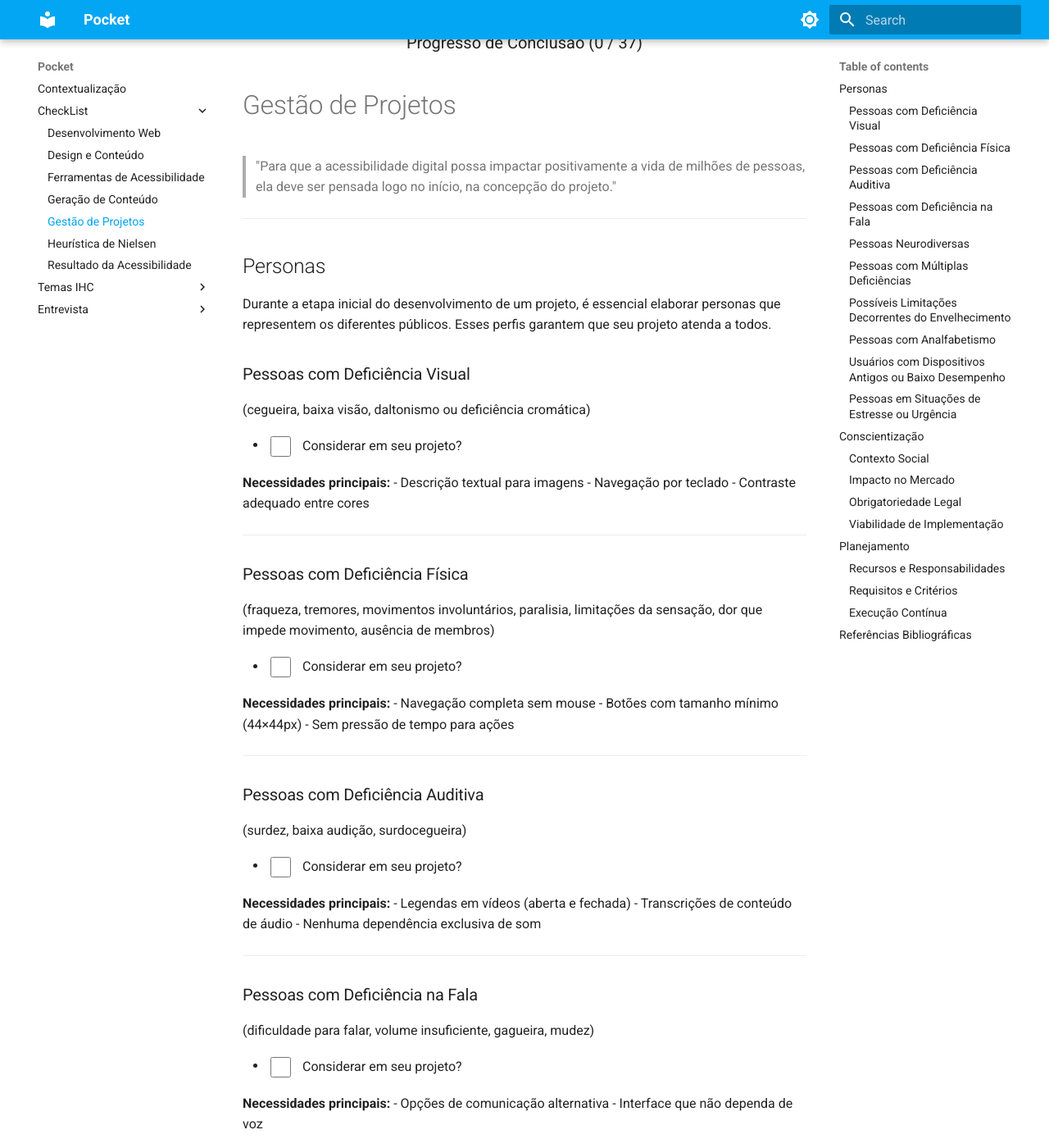
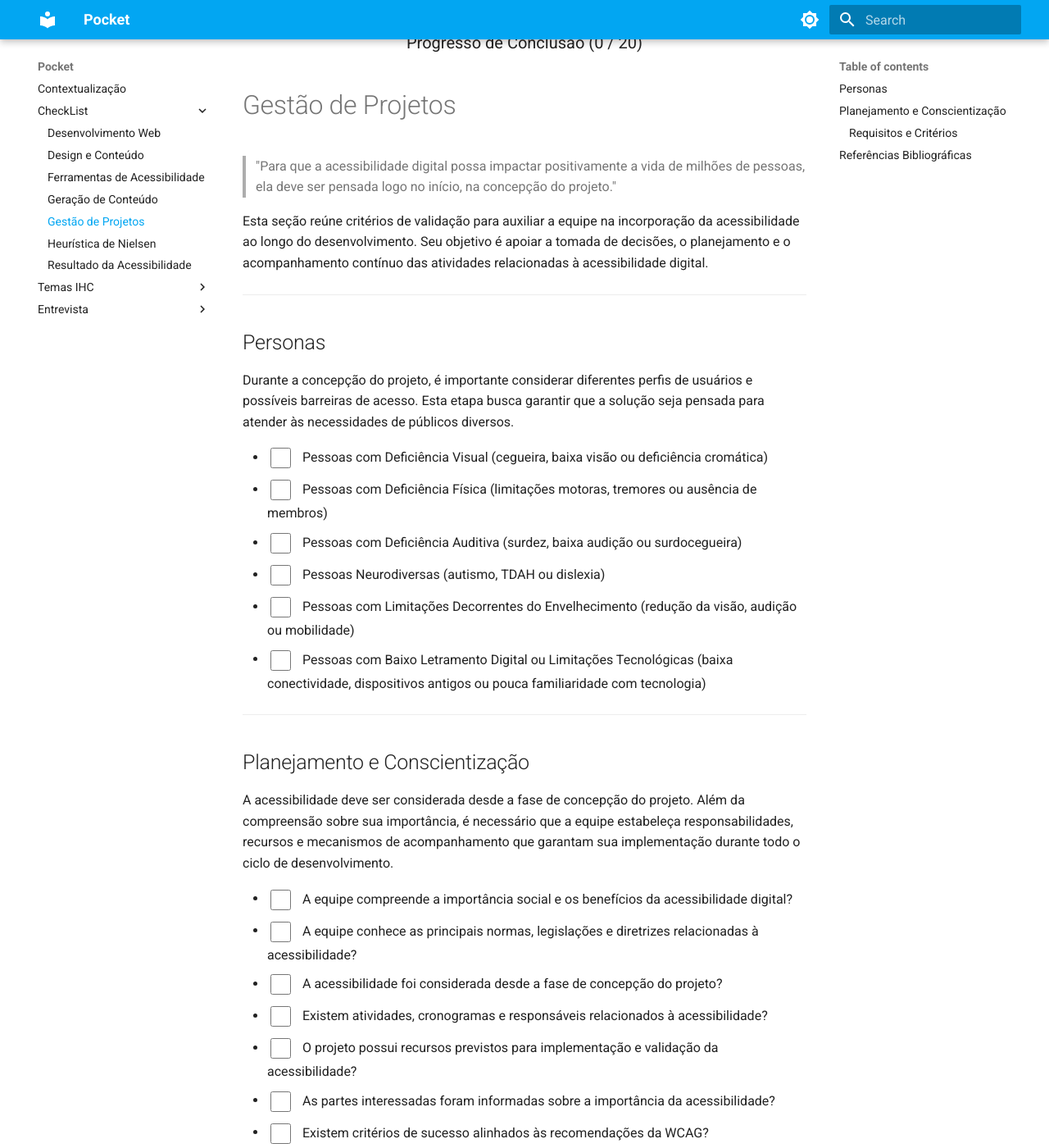
Before and after one commit to UnB-IHC/IHC-2026.1-Grupo02, an MkDocs documentation site: the page built from docs/CheckList/Gestao de Projetos.md, in a window 1280 px wide and 1400 px high, scrolled down 242 px. Shown: the whole window at 82% size. Built offline with MkDocs 1.6.1 and Material for MkDocs 9.7.7, drawn with Linux system fonts in a browser that asks for light colours; some of the changed text lies outside the part shown.

Commit message:
docs(Gestao de Proejetos): ajusta os topicos de personas, conscientização e planejamneto

```diff
--- a/docs/CheckList/Gestao de Projetos.md
+++ b/docs/CheckList/Gestao de Projetos.md
@@ -1,202 +1,57 @@
-
 <div class="category-progress-widget" data-category="gestao-projetos" data-title="Progresso de Conclusão"></div>
 
 # Gestão de Projetos
 
 > "Para que a acessibilidade digital possa impactar positivamente a vida de milhões de pessoas, ela deve ser pensada logo no início, na concepção do projeto."
 
+Esta seção reúne critérios de validação para auxiliar a equipe na incorporação da acessibilidade ao longo do desenvolvimento. Seu objetivo é apoiar a tomada de decisões, o planejamento e o acompanhamento contínuo das atividades relacionadas à acessibilidade digital.
+
 ---
 
 ## Personas
 
-Durante a etapa inicial do desenvolvimento de um projeto, é essencial elaborar personas que representem os diferentes públicos. Esses perfis garantem que seu projeto atenda a todos.
+Durante a concepção do projeto, é importante considerar diferentes perfis de usuários e possíveis barreiras de acesso. Esta etapa busca garantir que a solução seja pensada para atender às necessidades de públicos diversos.
 
-### Pessoas com Deficiência Visual
-(cegueira, baixa visão, daltonismo ou deficiência cromática)
-
-* <input type="checkbox" data-id="ges-personas-1"> Considerar em seu projeto?
-
-**Necessidades principais:**
-- Descrição textual para imagens
-- Navegação por teclado
-- Contraste adequado entre cores
+* <input type="checkbox" data-id="ges-personas-1"> Pessoas com Deficiência Visual (cegueira, baixa visão ou deficiência cromática)
+* <input type="checkbox" data-id="ges-personas-2"> Pessoas com Deficiência Física (limitações motoras, tremores ou ausência de membros)
+* <input type="checkbox" data-id="ges-personas-3"> Pessoas com Deficiência Auditiva (surdez, baixa audição ou surdocegueira)
+* <input type="checkbox" data-id="ges-personas-4"> Pessoas Neurodiversas (autismo, TDAH ou dislexia)
+* <input type="checkbox" data-id="ges-personas-5"> Pessoas com Limitações Decorrentes do Envelhecimento (redução da visão, audição ou mobilidade)
+* <input type="checkbox" data-id="ges-personas-6"> Pessoas com Baixo Letramento Digital ou Limitações Tecnológicas (baixa conectividade, dispositivos antigos ou pouca familiaridade com tecnologia)
 
 ---
 
-### Pessoas com Deficiência Física
-(fraqueza, tremores, movimentos involuntários, paralisia, limitações da sensação, dor que impede movimento, ausência de membros)
+## Planejamento e Conscientização
 
-* <input type="checkbox" data-id="ges-personas-2"> Considerar em seu projeto?
+A acessibilidade deve ser considerada desde a fase de concepção do projeto. Além da compreensão sobre sua importância, é necessário que a equipe estabeleça responsabilidades, recursos e mecanismos de acompanhamento que garantam sua implementação durante todo o ciclo de desenvolvimento.
 
-**Necessidades principais:**
-- Navegação completa sem mouse
-- Botões com tamanho mínimo (44×44px)
-- Sem pressão de tempo para ações
+* <input type="checkbox" data-id="ges-plan-1"> A equipe compreende a importância social e os benefícios da acessibilidade digital?
+* <input type="checkbox" data-id="ges-plan-2"> A equipe conhece as principais normas, legislações e diretrizes relacionadas à acessibilidade?
+* <input type="checkbox" data-id="ges-plan-3"> A acessibilidade foi considerada desde a fase de concepção do projeto?
+* <input type="checkbox" data-id="ges-plan-4"> Existem atividades, cronogramas e responsáveis relacionados à acessibilidade?
+* <input type="checkbox" data-id="ges-plan-5"> O projeto possui recursos previstos para implementação e validação da acessibilidade?
+* <input type="checkbox" data-id="ges-plan-6"> As partes interessadas foram informadas sobre a importância da acessibilidade?
+* <input type="checkbox" data-id="ges-plan-7"> Existem critérios de sucesso alinhados às recomendações da WCAG?
+* <input type="checkbox" data-id="ges-plan-8"> São realizadas atividades de capacitação contínua da equipe sobre acessibilidade digital?
+* <input type="checkbox" data-id="ges-plan-9"> Existem processos de monitoramento e avaliação da acessibilidade ao longo do projeto?
+* <input type="checkbox" data-id="ges-plan-10"> Há participação de pessoas com deficiência em avaliações e testes, quando possível?
+* <input type="checkbox" data-id="ges-plan-11"> Existe um canal para identificação e reporte de barreiras de acessibilidade?
 
 ---
-
-### Pessoas com Deficiência Auditiva
-(surdez, baixa audição, surdocegueira)
-
-* <input type="checkbox" data-id="ges-personas-3"> Considerar em seu projeto?
-
-**Necessidades principais:**
-- Legendas em vídeos (aberta e fechada)
-- Transcrições de conteúdo de áudio
-- Nenhuma dependência exclusiva de som
-
----
-
-### Pessoas com Deficiência na Fala
-(dificuldade para falar, volume insuficiente, gagueira, mudez)
-
-* <input type="checkbox" data-id="ges-personas-4"> Considerar em seu projeto?
-
-**Necessidades principais:**
-- Opções de comunicação alternativa
-- Interface que não dependa de voz
-
----
-
-### Pessoas Neurodiversas
-(dificuldades de diferentes graus para ver, escutar, falar, compreender e interagir socialmente)
-
-* <input type="checkbox" data-id="ges-personas-5"> Considerar em seu projeto?
-
-**Necessidades principais:**
-- Interface simples e sem poluição visual
-- Estrutura clara e hierarquias bem definidas
-- Opção de desabilitar animações
-
----
-
-### Pessoas com Múltiplas Deficiências
-(combinação de duas ou mais deficiências anteriores)
-
-* <input type="checkbox" data-id="ges-personas-6"> Considerar em seu projeto?
-
-**Necessidades principais:**
-- Combinação de todas as necessidades acima
-
----
-
-### Possíveis Limitações Decorrentes do Envelhecimento
-(que podem ser de um ou mais grupos de deficiências)
-
-* <input type="checkbox" data-id="ges-personas-7"> Considerar em seu projeto?
-
-**Necessidades principais:**
-- Visão reduzida
-- Audição prejudicada
-- Mobilidade limitada
-- Menor familiaridade com tecnologia
-
----
-
-### Pessoas com Analfabetismo
-(analfabetismo digital e funcional níveis 1, 2 e 3)
-
-* <input type="checkbox" data-id="ges-personas-8"> Considerar em seu projeto?
-
-**Necessidades principais:**
-- Linguagem simples e clara
-- Ícones bem explicados
-- Instruções visuais
-
----
-
-### Usuários com Dispositivos Antigos ou Baixo Desempenho
-(pessoas com smartphones ou computadores mais antigos, pouco armazenamento ou memória limitada)
-
-* <input type="checkbox" data-id="ges-personas-9"> Considerar em seu projeto?
-
-**Necessidades principais:**
-- Performance otimizada
-- Funcionamento sem dependência de JavaScript pesado
-
----
-
-### Pessoas em Situações de Estresse ou Urgência
-(usuários que acessam o sistema em momentos críticos ou sob pressão)
-
-* <input type="checkbox" data-id="ges-personas-10"> Considerar em seu projeto?
-
-**Necessidades principais:**
-- Interface clara e sem confusão
-- Instruções precisas
-- Sem elementos desnecessários
-
----
-
-## Conscientização
-
-> "Na iniciação do projeto, é necessário garantir que a equipe de projeto esteja consciente sobre a questão da acessibilidade digital, dos direitos das pessoas com deficiência e do potencial de mercado desse público."
-
-A equipe deve estar alinhada com os seguintes conhecimentos:
-
-### Contexto Social
-
-* <input type="checkbox" data-id="ges-contexto-1"> Quantidade de pessoas no mundo com algum tipo de deficiência
-* <input type="checkbox" data-id="ges-contexto-2"> Quantidade de pessoas no Brasil com algum tipo de deficiência (segundo IBGE)
-* <input type="checkbox" data-id="ges-contexto-3"> Natureza da deficiência: congênita, hereditária, adquirida ou temporária
-* <input type="checkbox" data-id="ges-contexto-4"> Grupos mais comuns de tipos de deficiência
-
-### Impacto no Mercado
-
-* <input type="checkbox" data-id="ges-mercado-1"> Quantas pessoas com deficiência vão usar meu aplicativo?
-* <input type="checkbox" data-id="ges-mercado-2"> Pessoas cegas compram online?
-* <input type="checkbox" data-id="ges-mercado-3"> Pessoas surdas assistem vídeos?
-* <input type="checkbox" data-id="ges-mercado-4"> Pessoas com deficiência física usam smartphones?
-* <input type="checkbox" data-id="ges-mercado-5"> Análise de mercado: software de acessibilidade digital está crescendo
-
-### Obrigatoriedade Legal
-
-* <input type="checkbox" data-id="ges-legal-1"> Legislação: A Convenção sobre os Direitos das Pessoas com Deficiência
-* <input type="checkbox" data-id="ges-legal-2"> Legislação: PORTARIA Nº 3, DE 7 DE MAIO DE 2007 (e-MAG)
-* <input type="checkbox" data-id="ges-legal-3"> Normas técnicas brasileiras (ABNT NBR 17225)
-* <input type="checkbox" data-id="ges-legal-4"> Conformidade com WCAG (Web Content Accessibility Guidelines)
-
-### Viabilidade de Implementação
-
-* <input type="checkbox" data-id="ges-viabilidade-1"> Quanto custa implementar acessibilidade?
-* <input type="checkbox" data-id="ges-viabilidade-2"> Quanto tempo a mais o projeto precisará?
-* <input type="checkbox" data-id="ges-viabilidade-3"> A acessibilidade beneficia outros grupos além das pessoas com deficiência?
-* <input type="checkbox" data-id="ges-viabilidade-4"> Acessibilidade digital é fator de inovação, reputação e vantagem competitiva
-
----
-
-## Planejamento
-
-> "É importante prever e elaborar a arquitetura para todos os públicos com deficiência, visando uma vida autônoma, com segurança e bem-estar."
-
-### Recursos e Responsabilidades
-
-* <input type="checkbox" data-id="ges-recursos-1"> Atividades bem delineadas, cronogramas e atribuições de responsabilidade relacionadas à acessibilidade?
-* <input type="checkbox" data-id="ges-recursos-2"> Há profissionais com conhecimento em acessibilidade na equipe ou consultores designados?
-* <input type="checkbox" data-id="ges-recursos-3"> O orçamento contempla recursos para implementar e testar acessibilidade?
-
 ### Requisitos e Critérios
 
 * <input type="checkbox" data-id="ges-requisitos-1"> Acessibilidade foi definida como requisito essencial desde a fase de concepção do projeto?
 * <input type="checkbox" data-id="ges-requisitos-2"> Tarefas com critérios de sucesso que atendam pelo menos os níveis A e AA, segundo WCAG?
 * <input type="checkbox" data-id="ges-requisitos-3"> As partes interessadas foram informadas da importância da acessibilidade?
 
-### Execução Contínua
-
-* <input type="checkbox" data-id="ges-execucao-1"> Capacitação Contínua: Oferta de treinamentos regulares sobre acessibilidade digital para a equipe?
-* <input type="checkbox" data-id="ges-execucao-2"> Monitoramento e Avaliação: Implementação de processos para avaliar e monitorar a acessibilidade ao longo do projeto?
-* <input type="checkbox" data-id="ges-execucao-3"> Há pessoas com deficiência (PcD) participando ativamente de testes de usabilidade?
-* <input type="checkbox" data-id="ges-execucao-4"> Canal aberto para reporte de barreiras de acessibilidade?
-
 ---
 
 ## Referências Bibliográficas
 
-DINIZ, V.; FERRAZ, R.; NASCIMENTO, C. M.; CREDIDIO, R. **Guia de Boas Práticas para Acessibilidade Digital.** Programa de Cooperação entre Reino Unido e Brasil em Acesso Digital, 2023. Disponível em: https://www.gov.br/governodigital/pt-br/acessibilidade-e-usuario/acessibilidade-digital/guiaboaspraaticasparaacessibilidadedigital.pdf
+DINIZ, V.; FERRAZ, R.; NASCIMENTO, C. M.; CREDIDIO, R. **Guia de Boas Práticas para Acessibilidade Digital.** Programa de Cooperação entre Reino Unido e Brasil em Acesso Digital, 2023.
 
-BRASIL. **A Convenção sobre Direitos das Pessoas com Deficiência — Comentada.** Coordenação de Ana Paula Crosara de Resende e Flavia Maria de Paiva Vital. Brasília: Secretaria Especial dos Direitos Humanos, 2008. Disponível em: https://www.gov.br/governodigital/pt-br/acessibilidade-e-usuario/acessibilidade-digital/convencao-direitos-pessoas-deficiencia-comentada.pdf
+BRASIL. **A Convenção sobre Direitos das Pessoas com Deficiência — Comentada.** Coordenação de Ana Paula Crosara de Resende e Flavia Maria de Paiva Vital. Brasília: Secretaria Especial dos Direitos Humanos, 2008.
 
-BRASIL. Secretaria de Logística e Tecnologia da Informação. **Portaria nº 3, de 7 de maio de 2007.** Institucionaliza o Modelo de Acessibilidade em Governo Eletrônico – e-MAG no âmbito do Sistema de Administração dos Recursos de Informação e Informática – SISP. Diário Oficial da União, Brasília, DF, 7 maio 2007. Disponível em: https://www.gov.br/governodigital/pt-br/acessibilidade-e-usuario/legislacao/portaria3_eMAG.pdf
+BRASIL. Secretaria de Logística e Tecnologia da Informação. **Portaria nº 3, de 7 de maio de 2007.** Institucionaliza o Modelo de Acessibilidade em Governo Eletrônico – e-MAG no âmbito do Sistema de Administração dos Recursos de Informação e Informática – SISP.
 
-
-WORLD WIDE WEB CONSORTIUM. **Web Content Accessibility Guidelines (WCAG) 2.2.** Recomendação W3C. Disponível em: https://www.w3.org/TR/WCAG22/
+WORLD WIDE WEB CONSORTIUM. **Web Content Accessibility Guidelines (WCAG) 2.2.**
```
